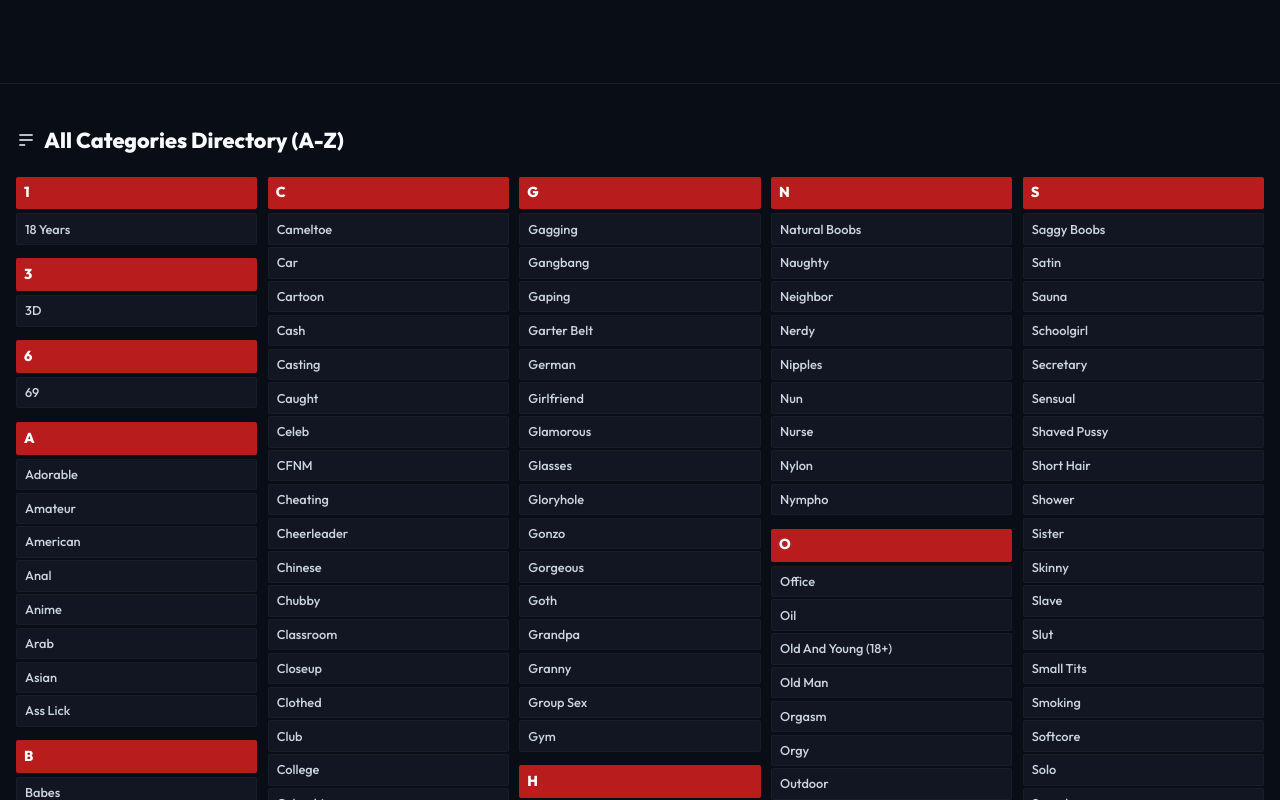
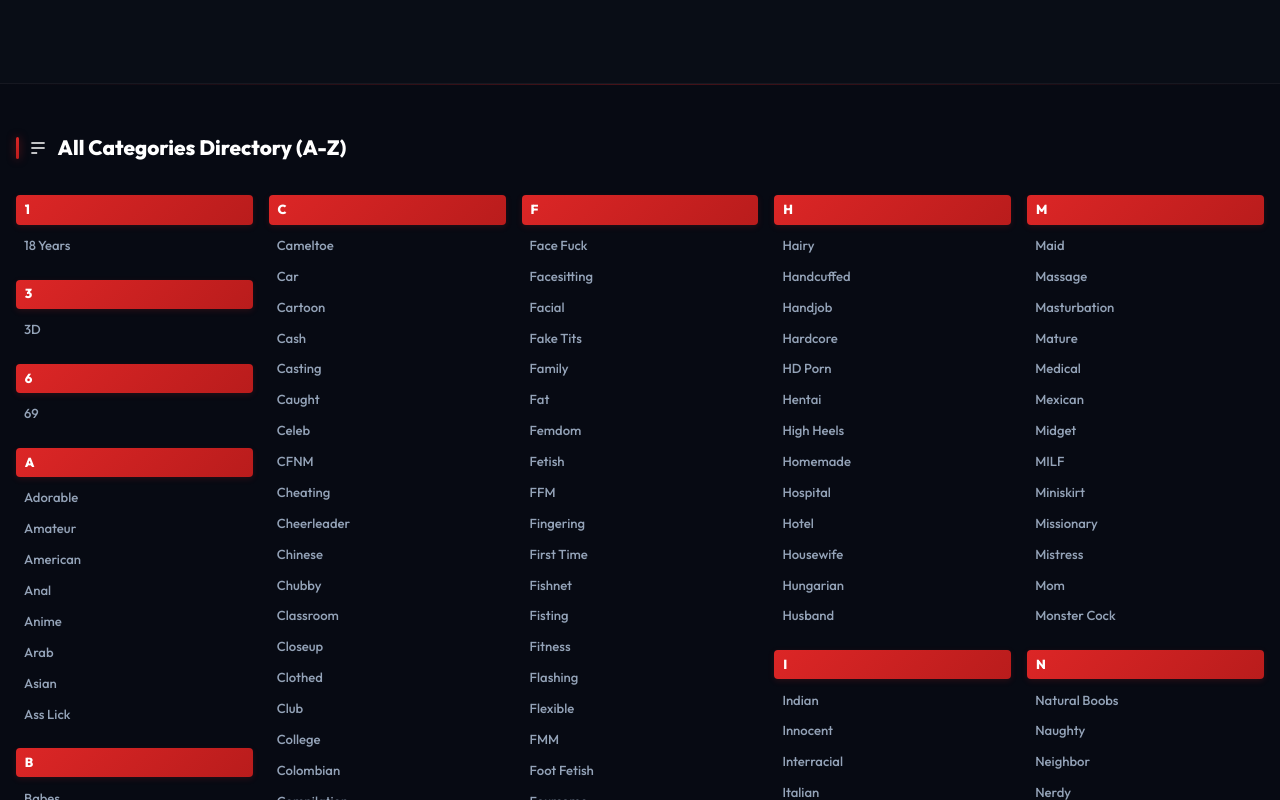
Before and after one commit to ayushchandramola95-cell/Pvideo, a Next.js app: page / in a window 1280 px wide. Shown: the part 4720-5520 px from the top of the page. Built offline with nearby package versions, Linux system fonts and the light colour scheme; no server answers; the database is empty.

Commit message:
fix: balance category directory columns dynamically with contiguous partition algorithm and modernize link styles to prevent blocky stack mismatch

```diff
--- a/src/components/CategoryDirectory.module.css
+++ b/src/components/CategoryDirectory.module.css
@@ -1,82 +1,116 @@
 .section {
-  background: #090d16;
-  border-top: 1px solid rgba(255, 255, 255, 0.08);
-  padding: 2.5rem 0;
+  background: #070a13;
+  border-top: 1px solid rgba(255, 255, 255, 0.06);
+  padding: 3rem 0;
+  position: relative;
+}
+
+.section::before {
+  content: '';
+  position: absolute;
+  top: 0;
+  left: 0;
+  right: 0;
+  height: 1px;
+  background: linear-gradient(90deg, transparent, rgba(220, 38, 38, 0.3) 50%, transparent);
 }
 
 .title {
-  font-size: 1.35rem;
+  font-size: 1.3rem;
   font-weight: 800;
-  color: #f8fafc;
-  margin-bottom: 1.25rem;
+  color: #ffffff;
+  margin-bottom: 2rem;
   display: flex;
   align-items: center;
-  gap: 0.5rem;
+  gap: 0.6rem;
+  padding-left: 0.75rem;
+  position: relative;
 }
 
-/* CSS multi-column — browser automatically balances all columns to equal height */
+.title::before {
+  content: '';
+  position: absolute;
+  left: 0;
+  top: 15%;
+  height: 70%;
+  width: 3px;
+  background: linear-gradient(135deg, #dc2626, #b91c1c);
+  border-radius: 9999px;
+  box-shadow: 0 0 8px rgba(220, 38, 38, 0.5);
+}
+
+/* 7 columns grid layout */
 .columnsGrid {
-  column-count: 7;
-  column-gap: 0.65rem;
-  column-fill: balance;
+  display: grid;
+  grid-template-columns: repeat(7, 1fr);
+  gap: 1rem;
+  align-items: stretch;
+}
+
+.column {
+  display: flex;
+  flex-direction: column;
+  gap: 1.25rem;
+  height: 100%;
 }
 
 .group {
-  break-inside: avoid;
   display: flex;
   flex-direction: column;
-  gap: 0.15rem;
-  margin-bottom: 0.85rem;
+  gap: 0.2rem;
 }
 
 .letterHeader {
-  background: #b91c1c;
+  background: linear-gradient(135deg, #dc2626 0%, #b91c1c 100%);
   color: #ffffff;
-  font-weight: 900;
-  font-size: 0.9rem;
-  padding: 0.35rem 0.5rem;
-  border-radius: 2px;
-  margin-bottom: 0.1rem;
+  font-weight: 800;
+  font-size: 0.82rem;
+  padding: 0.3rem 0.55rem;
+  border-radius: 4px;
+  margin-bottom: 0.25rem;
   text-align: left;
+  letter-spacing: 0.04em;
+  box-shadow: 0 2px 6px rgba(220, 38, 38, 0.15);
 }
 
+/* Modern clean text links, removing blocky solid borders & backgrounds */
 .categoryLink {
   display: block;
-  background: #111622;
-  color: #cbd5e1;
-  font-size: 0.8rem;
+  color: #94a3b8;
+  font-size: 0.82rem;
   font-weight: 500;
-  padding: 0.32rem 0.5rem;
-  border-radius: 2px;
-  border: 1px solid rgba(255, 255, 255, 0.03);
+  padding: 0.25rem 0.5rem;
+  transition: all 0.2s cubic-bezier(0.4, 0, 0.2, 1);
+  text-decoration: none;
   white-space: nowrap;
   overflow: hidden;
   text-overflow: ellipsis;
-  transition: all 0.15s ease;
-  text-decoration: none;
+  border-radius: 4px;
+  position: relative;
 }
 
 .categoryLink:hover {
-  background: #1e293b;
   color: #ffffff;
-  border-color: #ef4444;
+  background: rgba(255, 255, 255, 0.03);
+  padding-left: 0.75rem; /* modern nudge animation */
+  border-left: 2px solid #dc2626;
 }
 
 @media (max-width: 1400px) {
   .columnsGrid {
-    column-count: 5;
+    grid-template-columns: repeat(5, 1fr);
   }
 }
 
 @media (max-width: 960px) {
   .columnsGrid {
-    column-count: 3;
+    grid-template-columns: repeat(3, 1fr);
   }
 }
 
 @media (max-width: 600px) {
   .columnsGrid {
-    column-count: 2;
-    column-gap: 0.4rem;
+    grid-template-columns: repeat(2, 1fr);
+    gap: 0.75rem;
   }
 }
--- a/src/components/CategoryDirectory.tsx
+++ b/src/components/CategoryDirectory.tsx
@@ -14,6 +14,37 @@ export default function CategoryDirectory() {
     return null;
   }
 
+  // Contiguously partition the letter groups into 7 balanced columns
+  const numColumns = 7;
+  const columns: typeof CATEGORY_DIRECTORY_GROUPS[] = Array.from({ length: numColumns }, () => []);
+
+  // Calculate weights: items count + 2 for the header block
+  const groupsWithWeight = CATEGORY_DIRECTORY_GROUPS.map(g => ({
+    ...g,
+    weight: g.items.length + 2
+  }));
+
+  const totalWeight = groupsWithWeight.reduce((sum, g) => sum + g.weight, 0);
+  const targetWeightPerColumn = totalWeight / numColumns;
+
+  let currentColumnIdx = 0;
+  let currentColumnWeight = 0;
+
+  groupsWithWeight.forEach((g) => {
+    const weightWithGroup = currentColumnWeight + g.weight;
+    const currentDiff = Math.abs(currentColumnWeight - targetWeightPerColumn);
+    const nextDiff = Math.abs(weightWithGroup - targetWeightPerColumn);
+
+    // Roll over to next column if it achieves a closer weight to target
+    if (currentColumnWeight > 0 && nextDiff > currentDiff && currentColumnIdx < numColumns - 1) {
+      currentColumnIdx++;
+      currentColumnWeight = 0;
+    }
+
+    columns[currentColumnIdx].push(g);
+    currentColumnWeight += g.weight;
+  });
+
   return (
     <section className={styles.section}>
       <div className="container">
@@ -24,9 +55,10 @@ export default function CategoryDirectory() {
           All Categories Directory (A-Z)
         </h2>
 
-        {/* CSS multi-column layout — browser auto-balances all columns to equal height */}
         <div className={styles.columnsGrid}>
-          {CATEGORY_DIRECTORY_GROUPS.map((group) => (
+          {columns.map((columnGroups, colIdx) => (
+            <div key={colIdx} className={styles.column}>
+              {columnGroups.map((group) => (
                 <div key={group.letter} className={styles.group}>
                   <div className={styles.letterHeader}>{group.letter}</div>
                   {group.items.map((item) => (
@@ -42,6 +74,8 @@ export default function CategoryDirectory() {
                 </div>
               ))}
             </div>
+          ))}
+        </div>
       </div>
     </section>
   );
```
Lines whose indentation alone changed are shown as unchanged.
